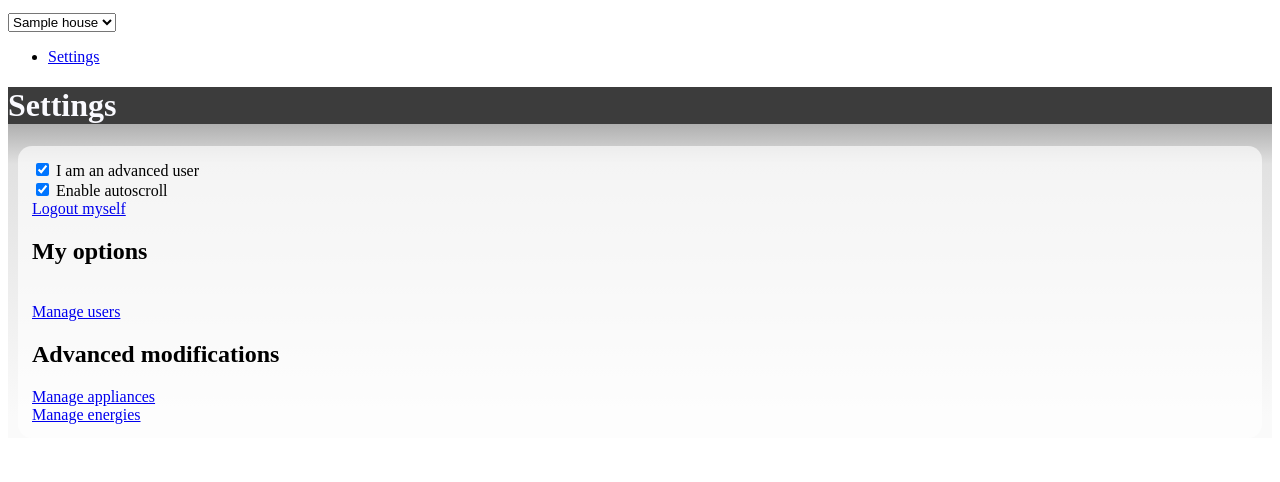
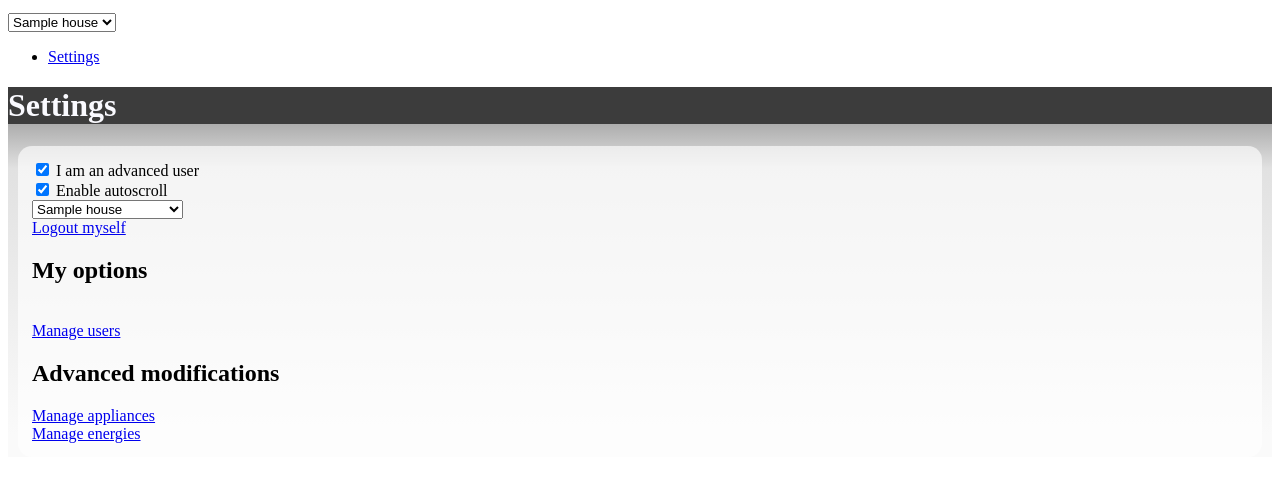
Before and after one commit to MappaM/monitoring, a Django app: page /settings// in a window 1280 px wide. Shown: the part 257-739 px from the top of the page. Run offline with Django 3.2, Linux system fonts and the light colour scheme; a user stored in the database is signed in; tables that the repository leaves empty hold one stand-in row (values such as "Sample post"); parts of the project's set-up code (start-up, migrations or seed data) failed here and were passed over; some libraries are stand-ins or nearby versions.

Commit message:
Adding default house
git-svn-id: http://www.arsbss.be/svn/tfe@91 f24ed941-842e-4dd6-a874-434cde5360db

```diff
--- a/main/models.py
+++ b/main/models.py
@@ -1,9 +1,10 @@
 from django.db import models
 from django.contrib.auth.models import User
-
+from builder.models import House
 
 
 class Profile(models.Model):
     user = models.OneToOneField(User)
     advanced = models.BooleanField(default=True)
     autoscroll = models.BooleanField(default=True)
+    default_house= models.ForeignKey(House,related_name='default_house',blank=True, null=True)
--- a/settings/views.py
+++ b/settings/views.py
@@ -3,20 +3,22 @@ from django.shortcuts import redirect
 from django.template import RequestContext
 from django.forms.models import modelformset_factory
 from forms import ApplianceTypeForm,UserForm,EnergyForm
-from builder.models import ApplianceType,Energy
+from builder.models import ApplianceType,Energy,House
 from django.contrib.auth.decorators import login_required,permission_required
 import json
 from django.http import HttpResponse
 from main.models import Profile
 from django.contrib.auth.models import User
+from django.forms import widgets
 
 @login_required
 def main(request):
     """Main view of settings, basically user profile and a menu to choose other pages"""
     p, created = Profile.objects.get_or_create(user = request.user)
+    house_list = House.objects.all()
     if created:
         p.save()
-    return render(request, 'settings/settings.html', RequestContext(request,{'profile':p}))
+    return render(request, 'settings/settings.html', RequestContext(request,{'profile':p,'house_list':house_list}))
 
 @permission_required('builder.edit_house')
 def appliances(request):
--- a/templates/settings/settings.html
+++ b/templates/settings/settings.html
@@ -4,7 +4,7 @@
 	<script type="text/javascript">
 		function save() {
 			var inputs = new Object();
-			$('#profile_form input').each(function() {
+			$('#profile_form input,#profile_form select').each(function() {
 				var id = $(this).attr('name');
 				if ($(this).attr('type')=='checkbox')
 					inputs[id] = $(this).is(':checked');
@@ -14,8 +14,8 @@
 			$.ajax(	{	url:'/settings/save_profile',
 						method:'post',
 						data:'csrfmiddlewaretoken={{csrf_token}}&data=' + JSON.stringify(inputs),
-						success:function() {
-							$('#result_box').hide().html("Saved...").show(500).delay(3000).hide(1500);
+						success:function(d) {
+							$('#result_box').hide().html( "Saved...").show(500).delay(3000).hide(1500);
 						}
 					});
 		}
@@ -24,6 +24,12 @@
 	<form method="post" action="/settings/" id="profile_form">
 		<input type="checkbox" value="1" name="advanced" {% if profile.advanced %}checked="checked"{% endif %} onclick="save()"/> I am an advanced user<br />
 		<input type="checkbox" value="1" name="autoscroll" {% if profile.autoscroll %}checked="checked"{% endif %} onclick="save()"/> Enable autoscroll<br />
+	<select name="default_house" style="" onchange="save()">
+	     <option value="" {% if not profile.default_house_id %} selected="selected" {% endif %}>Always let me choose</option>
+    {% for h in house_list %}
+        <option value="{{h.id}}" {% if h.id == profile.default_house_id %} selected="selected" {% endif %}>{{h.name}}</option>
+    {% endfor %}
+</select>
 	</form> <div id="result_box" style="color:blue"></div>
 
 	<a href="/logout">Logout myself</a>
```
Also changed, not shown: main/views.py (+9 -0 lines).
